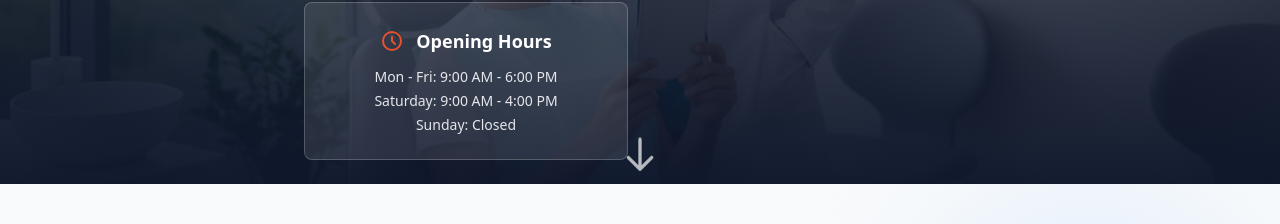
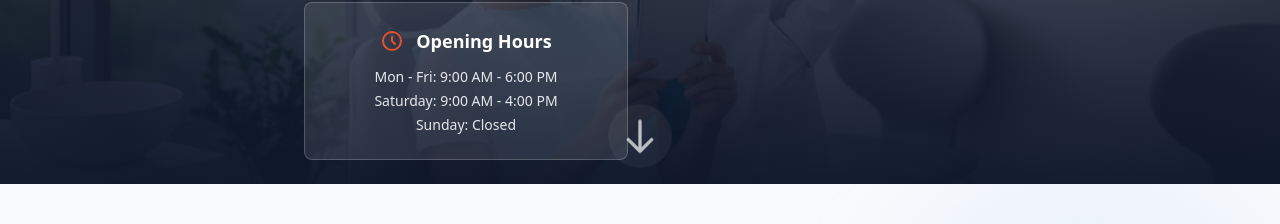
Before and after one commit to Mateen7c7/identiti_dental, a React (Vite) app: page / in a window 1280 px wide. Shown: the part 496-720 px from the top of the page. Built offline with nearby package versions, Linux system fonts and the light colour scheme.

Commit message:
added Scroll down effect

```diff
--- a/src/components/Hero.jsx
+++ b/src/components/Hero.jsx
@@ -5,6 +5,15 @@ const Hero = () => {
     const section = document.getElementById("contact");
     if (section) {
       section.scrollIntoView({ behavior: "smooth", block: "start" });
+    }
+  };
+
+  const scrollToNextSection = () => {
+    const heroSection = document.getElementById("hero");
+    const nextSection = heroSection?.nextElementSibling;
+
+    if (nextSection instanceof HTMLElement) {
+      nextSection.scrollIntoView({ behavior: "smooth", block: "start" });
     }
   };
 
@@ -117,11 +126,16 @@ const Hero = () => {
       </div>
 
       {/* Scroll Indicator */}
-      <div className="absolute bottom-0 left-1/2 transform -translate-x-1/2 z-10 animate-bounce">
+      <button
+        type="button"
+        onClick={scrollToNextSection}
+        className="absolute bottom-0 left-1/2 transform -translate-x-1/2 z-10 animate-bounce p-3 rounded-full bg-white/5 hover:bg-white/10 transition-colors"
+        aria-label="Scroll to next section"
+      >
         <svg className="w-10 h-10 text-white opacity-70" fill="none" stroke="currentColor" viewBox="0 0 24 24">
           <path strokeLinecap="round" strokeLinejoin="round" strokeWidth={2} d="M19 14l-7 7m0 0l-7-7m7 7V3" />
         </svg>
-      </div>
+      </button>
     </section>
   )
 }
```
